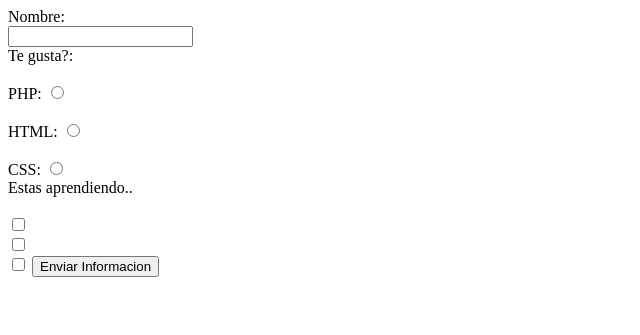
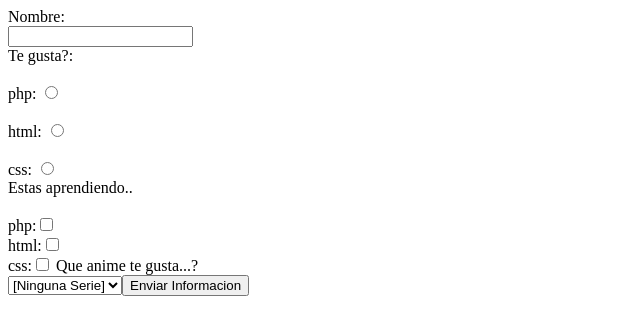
Before and after one commit to matuteduro/Learning-PHP, a PHP site: page /ejercicio31.php in a window 1280 px wide. Shown: the top 335 px of the page, without its empty margins (0-640 px from the left). Run offline with PHP 8.4, Linux system fonts and the light colour scheme.

Commit message:
Ejercicio 31.3 completado

```diff
--- a/ejercicio31.php
+++ b/ejercicio31.php
@@ -5,6 +5,7 @@ $chkphp="";
 $chkhtml="";
 $chkcss="";
 $rdgLenguaje="";
+$lsAnime="";
 
 if ($_POST){
 
@@ -15,6 +16,7 @@ if ($_POST){
     $rdgLenguaje= (isset($_POST['chkhtml'])=="si")?"checked":"";
     $rdgLenguaje= (isset($_POST['chkcss'])=="si")?"checked":"";
 
+    $lsAnime=(isset($_POST['lsAnime']))?$_POST['lsAnime']:"";
 
 
 
@@ -32,25 +34,43 @@ if ($_POST){
 </head>
 <body>
     <?php if($_POST){?>
-    <strong>Hola</strong>: <?php echo $txtNombre;"<br/>"?>
+    <strong>Hola: </strong><?php echo $txtNombre;?>
     <br/>
-    <strong>Le Gusta</strong>: <?php echo $rdgLenguaje;?>
+    <strong>Tu lenguaje es: </strong><?php echo $rdgLenguaje;?>
+    <br/>
+    <strong>Estas Aprendiendo: </strong>
+    - <?php echo ($chkphp=="checked")?"php":"";?><br/>
+    - <?php echo ($chkhtml=="checked")?"html":"";?><br/>
+    - <?php echo ($chkcss=="checked")?"css":"";?><br/>
+    <br/>
+    <strong>Tu lenguaje es: </strong>
+    <?php echo $lsAnime;?>
+    <br/>
+
     <?php } ?>
+
     <form action="ejercicio31.php" method="post">
     Nombre:<br/>
     <input value="<?php echo $txtNombre;?>" type="text" name="txtNombre" id="">
     <br/>
     Te gusta?:<br/>
-    <br/>PHP: <input type="radio" <?php echo ($rdgLenguaje=="php")?"checked":""?> name="lenguaje" value="php" id=""><br/>
-    <br/>HTML: <input type="radio" <?php echo ($rdgLenguaje=="html")?"checked":""?>name="lenguaje" value="html" id=""><br/>
-    <br/>CSS: <input type="radio" <?php echo ($rdgLenguaje=="css")?"checked":""?> name="lenguaje" value="css" id=""><br/>
+    <br/>php: <input type="radio" <?php echo ($rdgLenguaje=="php")?"checked":"";?> name="lenguaje" value="php" id=""><br/>
+    <br/>html: <input type="radio" <?php echo ($rdgLenguaje=="html")?"checked":"";?>name="lenguaje" value="html" id=""><br/>
+    <br/>css: <input type="radio" <?php echo ($rdgLenguaje=="css")?"checked":"";?> name="lenguaje" value="css" id=""><br/>
 
     Estas aprendiendo..<br/>
-    <br/><input type="checkbox"  <?php echo $chkphp ?> name="chkphp" value="Si" id="">
-    <br/><input type="checkbox" <?php echo $chkhtml ?> name="chkhtml" value="Si" id="">
-    <br/><input type="checkbox" <?php echo $chkcss ?> name="chkcss" value="Si" id="">
+    <br/>php:<input type="checkbox"  <?php echo $chkphp;?> name="chkphp" value="Si" id="">
+    <br/>html:<input type="checkbox" <?php echo $chkhtml; ?> name="chkhtml" value="Si" id="">
+    <br/>css:<input type="checkbox" <?php echo $chkcss; ?> name="chkcss" value="Si" id="">
 
-    <input type="submit" value="Enviar Informacion">
+    Que anime te gusta...?<br/>
+    <select name="lsAnime" id="" ><br/>
+        <option value="">[Ninguna Serie]</option>
+        <option value="onepiece" <?php echo ($lsAnime=="onepiece")?"selected":"";?>>[One Piece]</option>
+        <option value="bleach" <?php echo ($lsAnime=="bleach")?"selected":"";?>>[Bleach]</option>
+        <option value="naruto" <?php echo ($lsAnime=="naruto")?"selected":"";?>>[Naruto]</option>
+
+        <br/><input type="submit" value="Enviar Informacion"><br/>
 
 
     </form>
```
